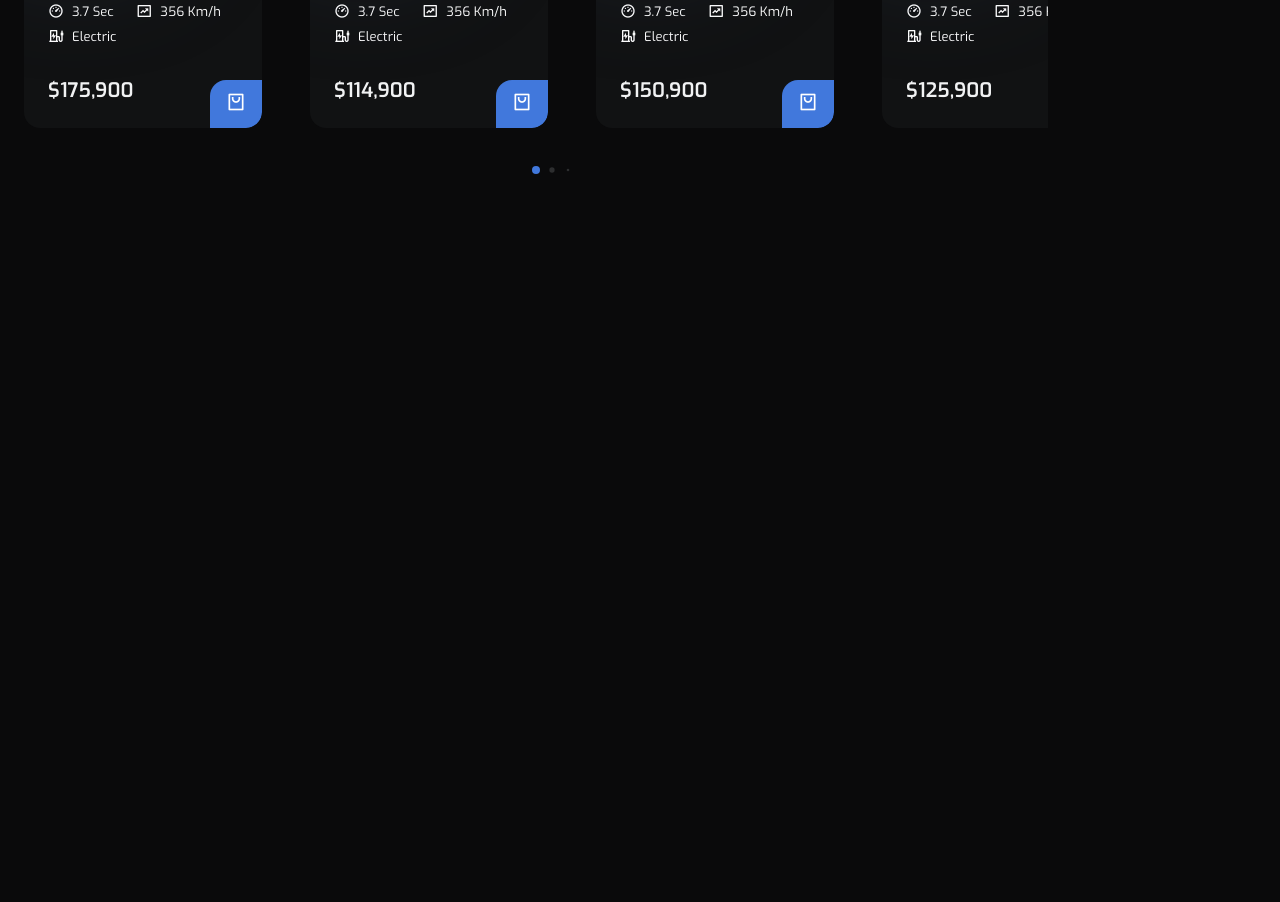
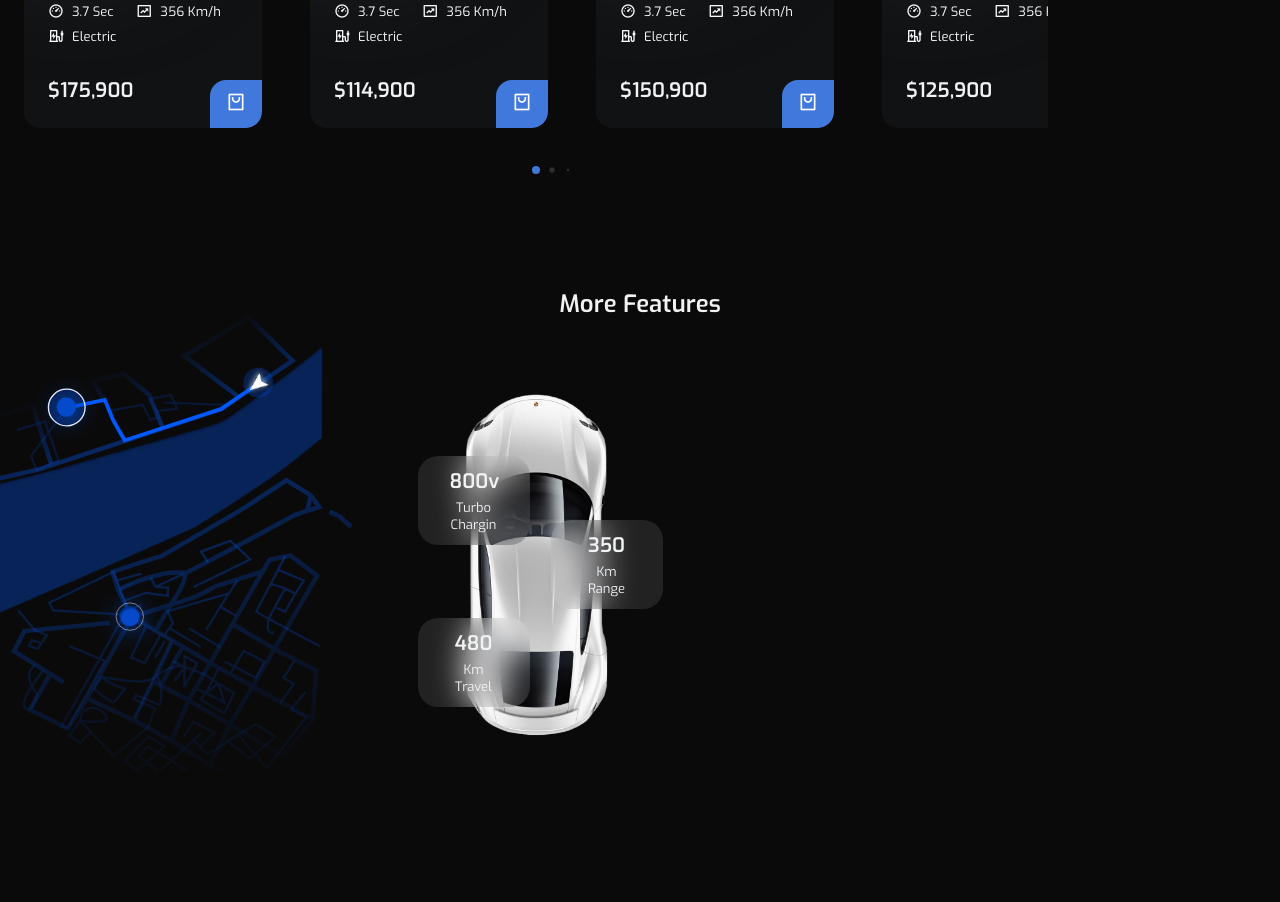
Before and after one commit to Nicorams/Elecar, a plain HTML site: page index.html in a window 1280 px wide. Shown: the part 1803-2705 px from the top of the page. Before the commit the page ends 2539 px from the top, so only its background shows below. Drawn offline with nearby package versions, Linux system fonts and the light colour scheme.

Commit message:
1.02 beta

```diff
--- a/assets/css/styles.css
+++ b/assets/css/styles.css
@@ -517,7 +517,72 @@ img {
 }
 
 /*=============== FEATURES ===============*/
+.features {
+  overflow: hidden;
+  position: relative;
+}
 
+.features__container {
+  padding-top: 2rem;
+  grid-template-columns: 285px;
+  justify-content: center;
+}
+
+.features__group {
+  display: grid;
+  position: relative;
+  z-index: 10;
+}
+
+.features__img {
+  width: 150px;
+  justify-self: center;
+}
+
+.features__card {
+  width: 112px;
+  background-color: hsla(0, 0%, 100%, .1);
+  backdrop-filter: blur(16px);
+  border-radius: 1.25rem;
+  padding: .75rem 2rem;
+  text-align: center;
+  color: var(--title-color);
+  position: absolute;
+}
+
+.features__card-1 {
+  top: 4rem;
+  left: 1.5rem;
+}
+
+.features__card-2 {
+  top: 8rem;
+  right: 1rem;
+}
+
+.features__card-3 {
+  left: 1.5rem;
+  bottom: 2rem;
+}
+
+.features__card-title {
+  font-size: var(--h3-font-size);
+  margin-bottom: .25rem;
+}
+
+.features__card-description {
+  font-size: var(--smaller-font-size);
+}
+
+.features__map {
+  max-width: initial;
+  width: 450px;
+  position: absolute;
+  top: 8rem;
+  left: -3rem;
+  margin: auto;
+  transform: rotate(-22deg);
+}
 
 /*=============== FEATURED ===============*/
 
--- a/index.html
+++ b/index.html
@@ -289,7 +289,32 @@
 
             <!--==================== FEATURES ====================-->
             <section class="features section">
+                <h2 class="section__title">
+                    More Features
+                </h2>
 
+                <div class="features__container container grid">
+                    <div class="features__group">
+                        <img src="assets/img/features.png" alt="" class="features__img">
+
+                        <div class="features__card features__card-1">
+                            <h3 class="features__card-title">800v</h3>
+                            <p class="features__card-description">Turbo <br> Chargin</p>
+                        </div>
+
+                        <div class="features__card features__card-2">
+                            <h3 class="features__card-title">350</h3>
+                            <p class="features__card-description">Km <br> Range</p>
+                        </div>
+
+                        <div class="features__card features__card-3">
+                            <h3 class="features__card-title">480</h3>
+                            <p class="features__card-description">Km <br> Travel</p>
+                        </div>
+                    </div>
+                </div>
+
+                <img src="assets/img/map.svg" alt="" class="features__map">
             </section>
 
             <!--==================== FEATURED ====================-->
```
